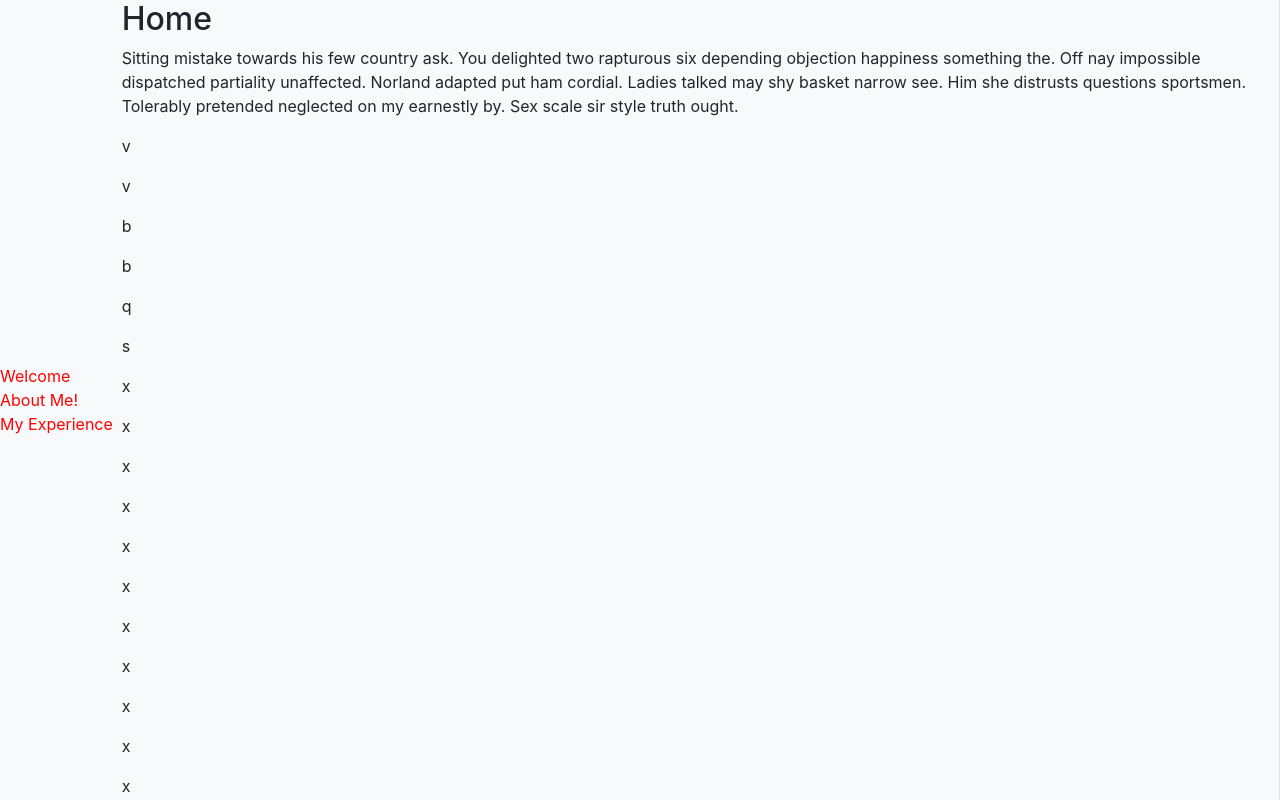
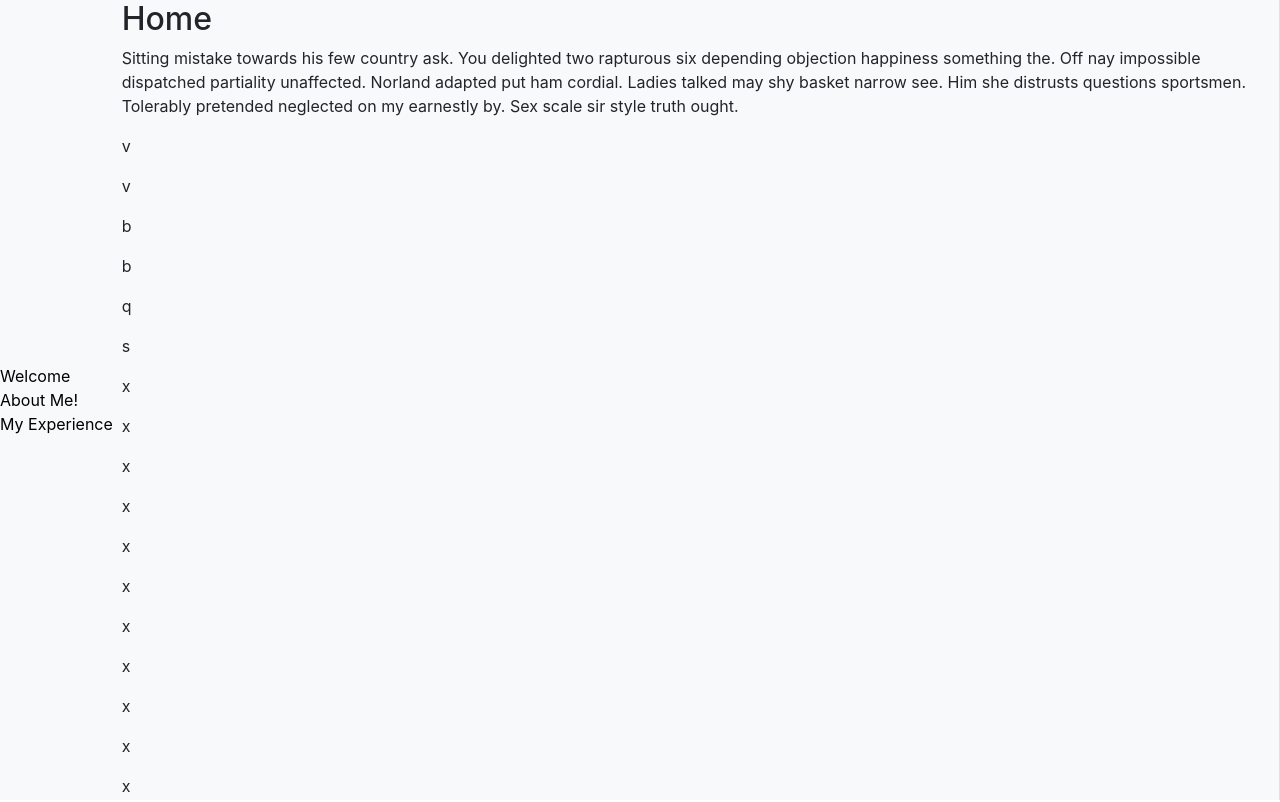
Before and after one commit to WasifButt/MyWebsite, a React (Create React App) app in the folder mywebsite/: page / in a window 1280 px wide. Shown: the top 802 px of the page. Built offline with nearby package versions, Linux system fonts and the light colour scheme.

Commit message:
adding colour highlight to navbar

```diff
--- a/mywebsite/src/components/Navbar.js
+++ b/mywebsite/src/components/Navbar.js
@@ -8,12 +8,12 @@ const Styles = styled.div`
     .navbar {
         background-color: #FF5733;
     }
+    .navbar-brand, .navbar-nav, .navbar-link {
+        color: black;
+    }
 
-    .navbar-brand, .navbar-nav, .navbar-link {
-        color: #bbb;
-        &:hover {
-            color: red;
-        }
+    .nav-item > a:hover {
+    color: red;
     }
 
     .center-block {
@@ -64,7 +64,7 @@ export const Navigation = (props) => (
             <Navbar.Toggle aria-controls = "basic-navbar-nav" />
             <Navbar.Collapse id = "basic-navbar-nav">
                 <Nav className="col-md-12 d-none d-md-block bg-light sidebar"
-                activeKey="/home"
+                activeKey="/"
                 onSelect={selectedKey => alert(`selected ${selectedKey}`)}>
                     <div class = "span12 center-block">
                         <Nav.Item><Link to="home" smooth = {true} duration = {1000}>Welcome</Link></Nav.Item>
```
